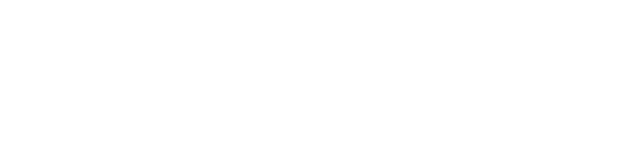
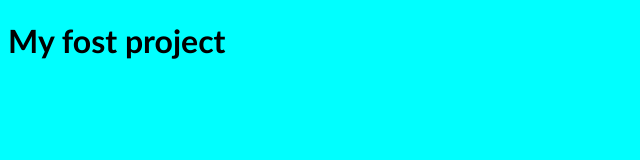
Before and after one commit to mus500/project, a plain HTML site: page index.html in a window 1280 px wide. Shown: the whole page, without its empty margins (0-640 px from the left). Drawn offline with Linux system fonts and the light colour scheme.

Commit message:
jai modifier la fichier css et html

```diff
--- a/css/main.css
+++ b/css/main.css
@@ -1,3 +1,6 @@
 body{
-    font-size: 20px;
+    background-color: aqua;
 }
+h1{
+    font-family: 'Gill Sans', 'Gill Sans MT', Calibri, 'Trebuchet MS', sans-serif;
+}
--- a/index.html
+++ b/index.html
@@ -0,0 +1,10 @@
+<!DOCTYPE html>
+<html>
+    <head>
+        <title>my project </title>
+        <link rel="stylesheet" href="css/main.css">
+    </head>
+    <body>
+        <h1>My fost project</h1>
+    </body>
+</html>
```
